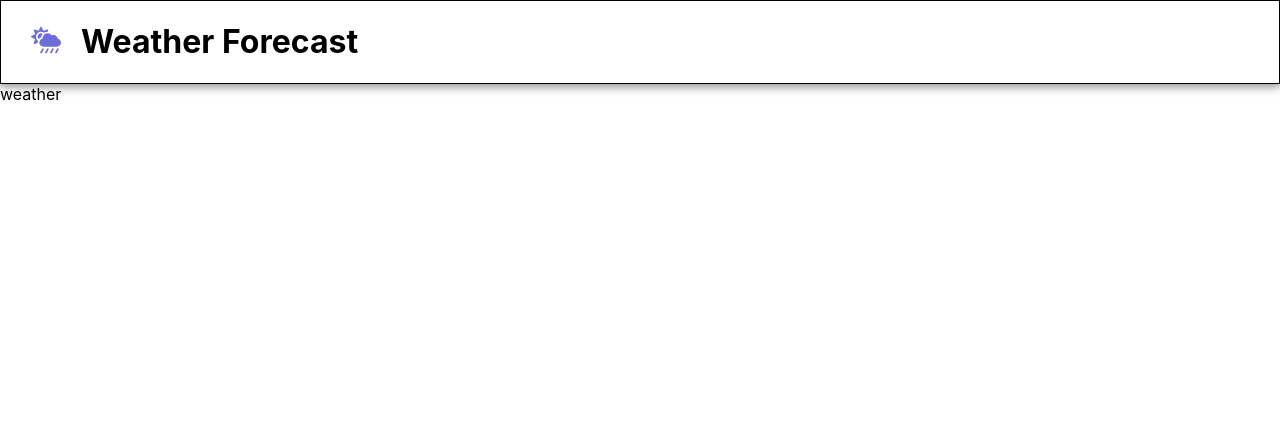
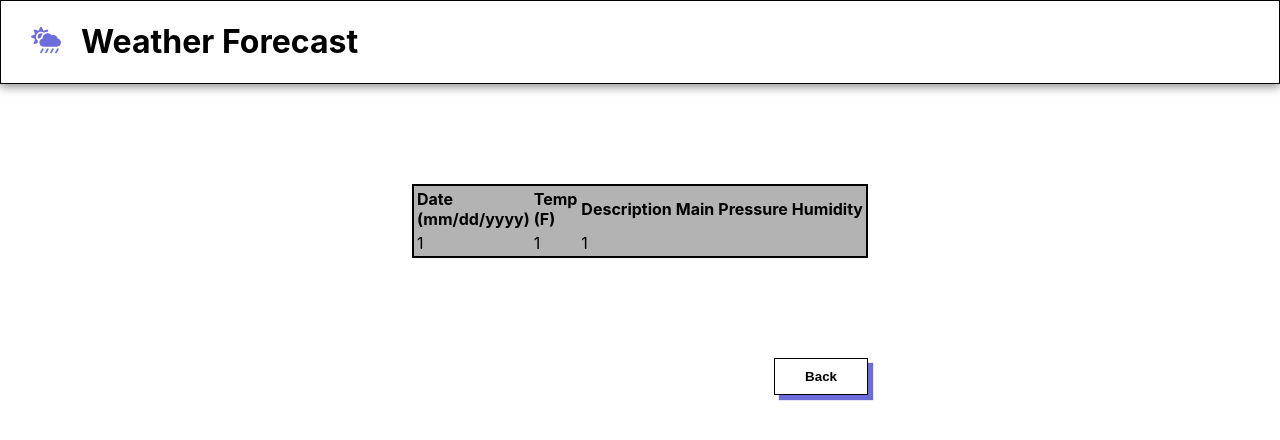
Before and after one commit to Jean123Van/weather-test, a React (Create React App) app: page /weather in a window 1280 px wide. Shown: the top 440 px of the page. Built offline with nearby package versions, Linux system fonts and the light colour scheme; no server answers.

Commit message:
refactor api calls. Shifting from openweather old API uri to new one

```diff
--- a/src/components/Home/Home.js
+++ b/src/components/Home/Home.js
@@ -22,9 +22,7 @@ function Home(props) {
       return;
     }
 
-    const { lat, lon } = value.data[0];
-
-    window.location.href = `/weather?long=${lon}&lat=${lat}`;
+    window.location.href = `/weather?city=${city}`;
   }
 
   return (
--- /dev/null
+++ b/src/components/Weather/Weather.css
@@ -0,0 +1,28 @@
+.weather-cntr {
+  margin: auto;
+  margin-top: 100px;
+  width: fit-content;
+  display: flex;
+  flex-direction: column;
+  align-items: end;
+}
+
+.weather-cntr > button {
+  margin-top: 100px;
+}
+
+.weather-table {
+  border: 2px solid black;
+  width: fit-content;
+  background-color: rgb(179, 179, 179);
+}
+
+.table-header {
+}
+
+thead {
+}
+
+thead > tr {
+  text-align: left;
+}
--- a/src/components/Weather/Weather.js
+++ b/src/components/Weather/Weather.js
@@ -1,17 +1,63 @@
 import React from "react";
 import { useLocation } from "react-router-dom";
+import axios from "axios";
+import "./Weather.css";
+import "../../styles/button.css";
 
 function Weather(props) {
   const location = useLocation();
   const queryParams = new URLSearchParams(location.search);
 
-  const long = queryParams.get("long");
-  const lat = queryParams.get("lat");
+  const city = queryParams.get("city");
 
-  console.log(long);
-  console.log(lat);
+  async function fetchWeather() {
+    const value = await axios({
+      method: "GET",
+      url: `https://api.openweathermap.org/data/2.5/weather?q=${city}&appid=2a14c2c6a798c6f44b3081f334b44d7f&units=metric`,
+    }).catch(() => {});
 
-  return <div>weather</div>;
+    console.log(value);
+  }
+
+  fetchWeather();
+
+  return (
+    <div className="weather-cntr">
+      <table className="weather-table">
+        <thead>
+          <tr className="table-header">
+            <th>
+              Date <br />
+              (mm/dd/yyyy)
+            </th>
+            <th>
+              Temp
+              <br /> (F)
+            </th>
+            <th>Description</th>
+            <th>Main</th>
+            <th>Pressure</th>
+            <th>Humidity</th>
+          </tr>
+        </thead>
+        <tbody>
+          <tr>
+            <td>1</td>
+            <td>1</td>
+            <td>1</td>
+          </tr>
+        </tbody>
+      </table>
+      <button
+        className="button-primary"
+        onClick={() => {
+          window.history.back();
+        }}
+      >
+        Back
+      </button>
+    </div>
+  );
 }
 
 export default Weather;
```
